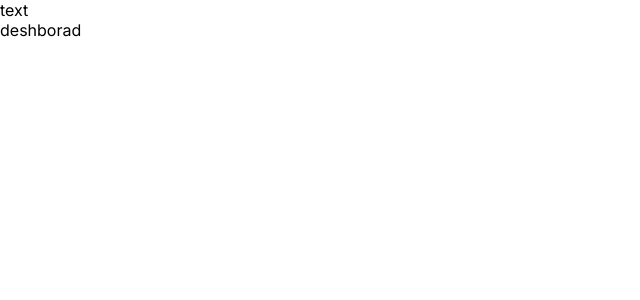
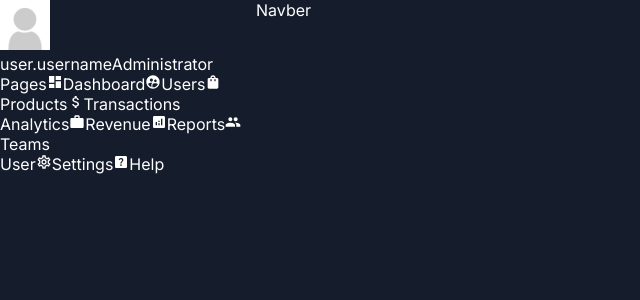
Before and after one commit to masumali23020/next-js-Admin-, a Next.js app in the folder nextadmin-starter/: page /deshborad in a window 1280 px wide. Shown: the top 300 px of the page, without its empty margins (0-640 px from the left). Built offline with nearby package versions, Linux system fonts and the light colour scheme.

Commit message:
sidber create

```diff
--- a/nextadmin-starter/app/deshborad/page.jsx
+++ b/nextadmin-starter/app/deshborad/page.jsx
@@ -1,7 +1,18 @@
+import stytles from "../ui/deshborad/deshborad.module.css"
+import Navber from "../ui/deshborad/navber/navber"
+import Sidber from "../ui/deshborad/sideber/sidber"
 
-const page = () => {
+const page = ({children}) => {
   return (
-    <div>deshborad</div>
+    <div className={stytles.continer}>
+      <div className={stytles.menu}>
+        <Sidber />
+      </div>
+      <div className={stytles.content}>
+        <Navber />
+        {children}
+      </div>
+    </div>
   )
 }
 
--- a/nextadmin-starter/app/layout.js
+++ b/nextadmin-starter/app/layout.js
@@ -12,7 +12,7 @@ export default function RootLayout({ children }) {
   return (
     <html lang="en">
       <body className={inter.className}>
-        text
+
         {children}
         </body>
     </html>
--- /dev/null
+++ b/nextadmin-starter/app/ui/constant/constant.js
@@ -0,0 +1,73 @@
+import {
+  MdAnalytics,
+  MdAttachMoney,
+  MdDashboard,
+  MdHelpCenter,
+  MdOutlineSettings,
+  MdPeople,
+  MdShoppingBag,
+  MdSupervisedUserCircle,
+  MdWork
+} from "react-icons/md";
+export  const menuItems = [
+    {
+      title: "Pages",
+      list: [
+        {
+          title: "Dashboard",
+          path: "/dashboard",
+          icon: <MdDashboard />,
+        },
+        {
+          title: "Users",
+          path: "/dashboard/users",
+          icon: <MdSupervisedUserCircle />,
+        },
+        {
+          title: "Products",
+          path: "/dashboard/products",
+          icon: <MdShoppingBag />,
+        },
+        {
+          title: "Transactions",
+          path: "/dashboard/transactions",
+          icon: <MdAttachMoney />,
+        },
+      ],
+    },
+    {
+      title: "Analytics",
+      list: [
+        {
+          title: "Revenue",
+          path: "/dashboard/revenue",
+          icon: <MdWork />,
+        },
+        {
+          title: "Reports",
+          path: "/dashboard/reports",
+          icon: <MdAnalytics />,
+        },
+        {
+          title: "Teams",
+          path: "/dashboard/teams",
+          icon: <MdPeople />,
+        },
+      ],
+    },
+    {
+      title: "User",
+      list: [
+        {
+          title: "Settings",
+          path: "/dashboard/settings",
+          icon: <MdOutlineSettings />,
+        },
+        {
+          title: "Help",
+          path: "/dashboard/help",
+          icon: <MdHelpCenter />,
+        },
+      ],
+    },
+  ];
--- /dev/null
+++ b/nextadmin-starter/app/ui/deshborad/deshborad.module.css
@@ -0,0 +1,9 @@
+.continer {
+  display: flex;
+}
+.menu {
+  flex: 1;
+}
+.content {
+  flex: 4;
+}
--- /dev/null
+++ b/nextadmin-starter/app/ui/deshborad/sideber/manuLink/manuLink.jsx
@@ -0,0 +1,14 @@
+import Link from "next/link"
+import styles from "./manuLink.module.css"
+
+const ManuLink = ({item}) => {
+    const {icon, title} = item
+  return (
+   <Link href={item.path} className={styles.continer} >
+   {icon}
+   {title}
+   </Link>
+  )
+}
+
+export default ManuLink
--- a/nextadmin-starter/app/ui/deshborad/sideber/sidber.jsx
+++ b/nextadmin-starter/app/ui/deshborad/sideber/sidber.jsx
@@ -1,7 +1,37 @@
+import Image from "next/image"
+import { menuItems } from "../../constant/constant"
+import ManuLink from "./manuLink/manuLink"
 import styles from "./sideber.module.css"
 const Sidber = () => {
+
   return (
-    <div className={styles.container}>sidber</div>
+    <div className={styles.container}>
+      <div className={styles.user}>
+      <Image
+          className={styles.userImage}
+          src= "/noavatar.png"
+          alt=""
+          width="50"
+          height="50"
+        />
+         <div className={styles.userDetail}>
+          <span className={styles.username}>user.username</span>
+          <span className={styles.userTitle}>Administrator</span>
+        </div>
+      </div>
+      <ul className={styles.list}>
+      {menuItems.map(manuItem => (
+         <li key={manuItem.title}>
+       <span className={styles.cat}>  {manuItem.title}</span>
+       {manuItem.list.map(item => (
+        <ManuLink key={item.title} item={item} />
+       ))}
+       </li>
+      ))}
+      </ul>
+
+
+    </div>
   )
 }
 
--- a/nextadmin-starter/app/ui/deshborad/sideber/sideber.module.css
+++ b/nextadmin-starter/app/ui/deshborad/sideber/sideber.module.css
@@ -1,3 +1,3 @@
-.continer {
-  background-color: aquamarine;
+.container {
+  background-color: --bgSoft;
 }
--- a/nextadmin-starter/app/ui/globals.css
+++ b/nextadmin-starter/app/ui/globals.css
@@ -1,5 +1,22 @@
+:root {
+  --bg: #151c2c;
+  --bgSoft: #182237;
+  --text: white;
+  --textSoft: #b7bac1;
+}
+
 * {
   margin: 0;
   padding: 0;
   box-sizing: border-box;
 }
+
+body {
+  background-color: var(--bg);
+  color: var(--text);
+}
+
+a {
+  color: inherit;
+  text-decoration: none;
+}
--- a/nextadmin-starter/package.json
+++ b/nextadmin-starter/package.json
@@ -12,7 +12,8 @@
     "@next/eslint-plugin-next": "14.0.1",
     "next": "14.0.1",
     "react": "18",
-    "react-dom": "18"
+    "react-dom": "18",
+    "react-icons": "^4.11.0"
   },
   "devDependencies": {
     "eslint": "8",
```
Also changed, not shown: nextadmin-starter/app/ui/deshborad/sideber/manuLink/manuLink.module.css (added), 1 other file (tests, documents, lock files or other folders).
